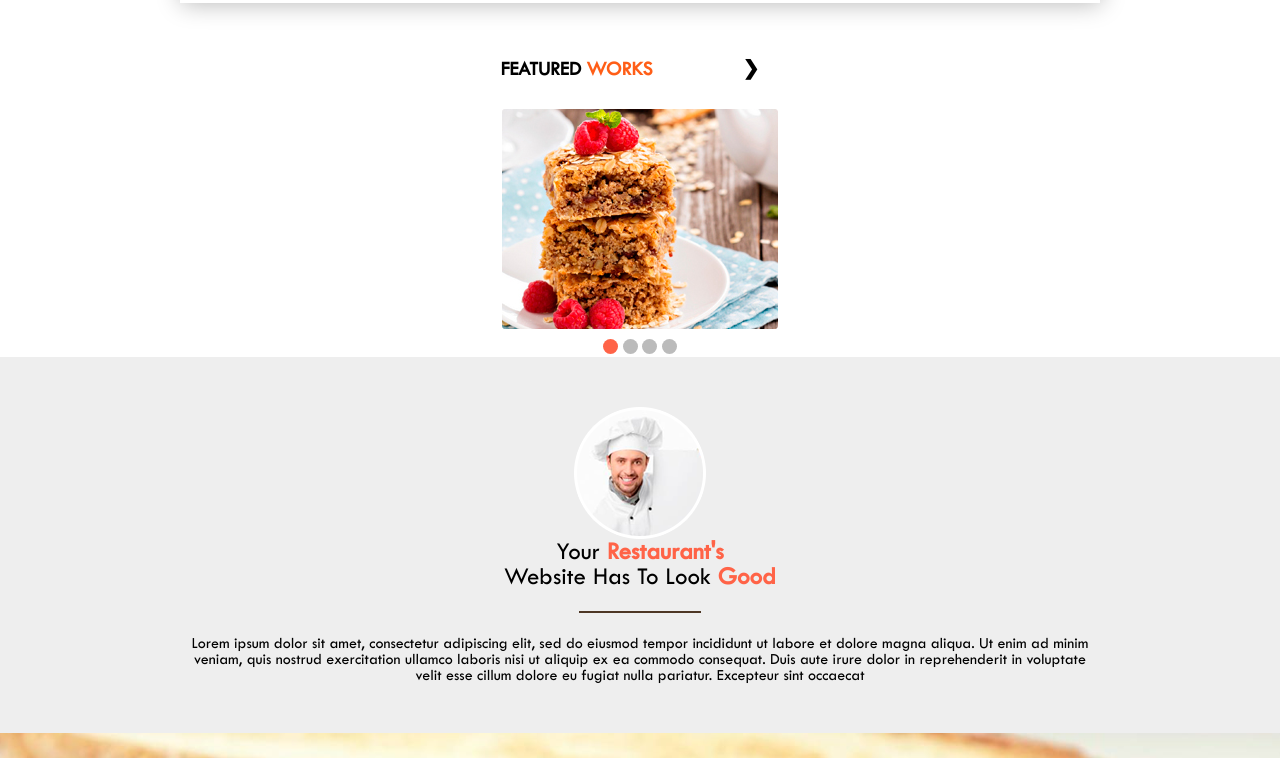
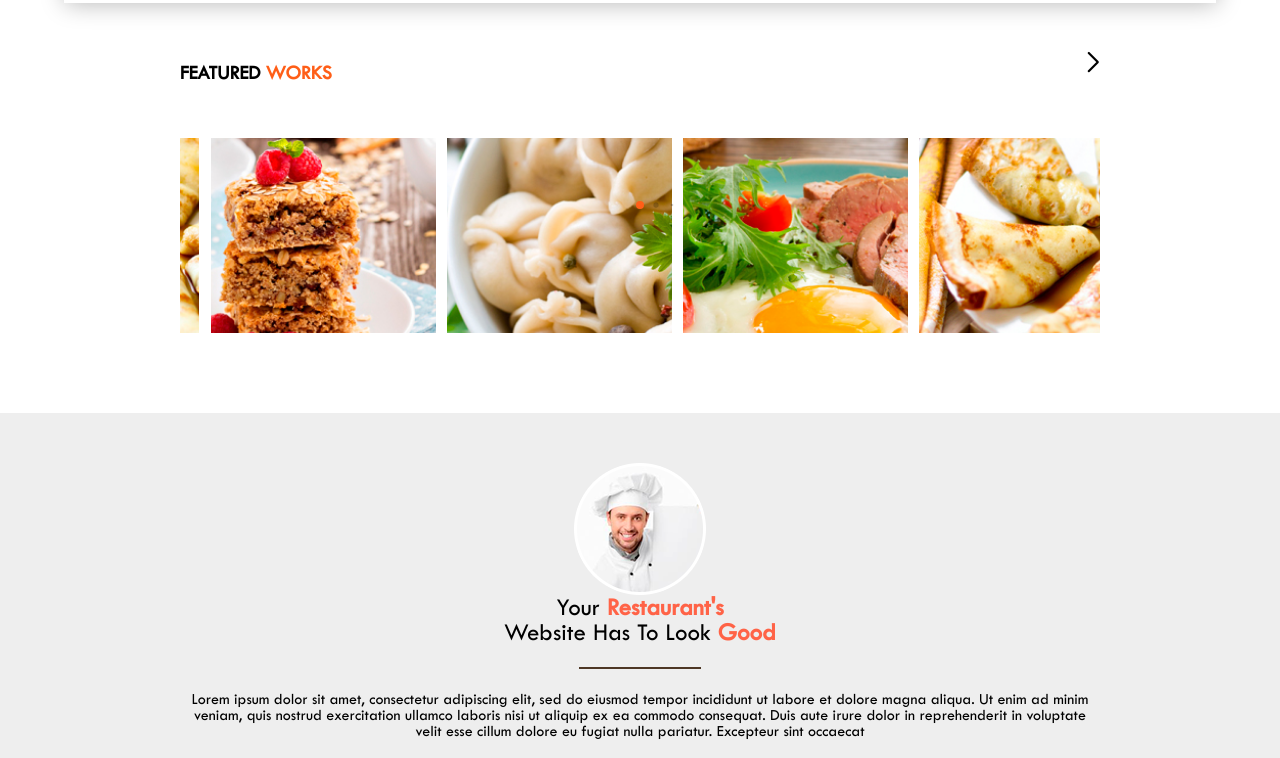
Before and after one commit to ilcary/BuildWeek1, a plain HTML site: page index.html in a window 1280 px wide. Shown: the part 261-1019 px from the top of the page. Drawn offline with Linux system fonts and the light colour scheme.

Commit message:
slide show

```diff
--- a/assets/css/responsive.css
+++ b/assets/css/responsive.css
@@ -1,7 +1,7 @@
 /*==================MOBILE=================*/
 
 
-@media (max-width: 640px) {
+@media (max-width: 767px) {
     .menu-button-container {
         display: flex;
     }
@@ -54,10 +54,42 @@
         margin-top: -6.4rem;
     }
 
+
+    /*==================slide=================*/
+    .slide-container {
+        max-width: 80%;
+        width: 100%;
+        padding: 3rem 0;
+        margin-top: 3rem;
+        margin-bottom: 8rem;
+    }
+
+    #testo {
+        font-weight: bold;
+        display: flex;
+        margin: 0 auto;
+        margin-top: 6rem;
+        justify-content: space-between;
+        width: 100%;
+        max-width: 80%;
+    }
+
+    .swiper-pagination {
+        margin-bottom: 35%;
+    }
+
+    .card-image {
+        display: flex;
+        align-items: center;
+        justify-content: center;
+        padding: 1rem 0;
+    }
+
     /*==========BLOG===========*/
 
-
-
+    .intbtn {
+        margin: 3rem auto;
+    }
 
 
 
@@ -67,32 +99,31 @@
 }
 
 
-@media screen and (min-width: 578px) and (max-width: 767px) {
-
-    .img-cornice{
-
-        height: max-content;
-        overflow: hidden;
-        width: 515px;
-    }
-
-}
 
 
 /*==================TABLET=================*/
+@media screen and (min-width: 767px) and (max-width: 920px) {
+    .intbtn {
+        margin: 3rem auto;
+    }
+}
 
+@media screen and (min-width: 767px) {
 
+    /*==========BLOG===========*/
+    .container-blog {
+        display: grid;
+    }
 
-@media screen and (min-width: 768px) {
+    footer .box1,
+    footer .box2,
+    footer .box3 {
+        padding: 0px 15px 20px;
+    }
 
-
-    footer .box1, footer .box2, footer .box3{
-        padding:0px 15px 20px;
-    }
-    footer .box1 ul{
+    footer .box1 ul {
         display: flex;
     }
-
 
     .immagine-testo {
         display: flex;
@@ -103,26 +134,50 @@
         background-color: rgba(245, 222, 179, 0);
         text-align: center;
         max-width: 90%;
-
-
     }
 
-.img-cornice{
+    .img-cornice {
         width: 50%;
     }
+
     .immagine-testo .testo {
         width: 50%;
         max-width: 50%;
-    padding: 10% 0;
         background-color: white;
+    }
+
+    .top-nav {
+        font-size: 1rem;
+    }
 
 
+    /*==================slide=================*/
 
+    .slide-container {
+        max-width: 80%;
+        width: 100%;
+        padding: 3rem 0;
+        margin-top: 3rem;
+        margin-bottom: 8rem;
+    }
+
+    #testo {
+        font-weight: bold;
+        display: flex;
+        margin: 0 auto;
+        margin-top: 6rem;
+        justify-content: space-between;
+        width: 100%;
+        max-width: 80%;
+    }
+
+    .swiper-pagination {
+        margin-bottom: 32rem;
     }
 
 
 
-.testo{
+    .testo {
         display: flex;
         flex-direction: column;
         justify-content: center;
@@ -140,34 +195,85 @@
 
 @media screen and (min-width: 920px) {
 
+    .top-nav {
+        font-size: 2rem;
+    }
 
-    section{
-        max-width:920px;
+    /*================blog====================*/
+
+
+
+
+
+
+    section {
+        max-width: 920px;
         margin: 0 auto;
     }
 
-    footer .box{
+    .container-blog {
+
+        display: grid;
+        grid-template-columns: 50% 50%;
+        gap: 0;
+
+
+    }
+
+    .immagine-testo {}
+
+    .button-blog {
+        grid-column-start: 2;
+        grid-column-end: 3;
+        width: 36.8rem;
+        padding-left: 23rem;
+        margin-bottom: 8rem;
+    }
+
+    .slide-container {
+        max-width: 920px;
+        width: 100%;
+        padding: 3rem 0;
+        margin-top: 3rem;
+        margin-bottom: 8rem;
+    }
+
+    #testo {
+        font-weight: bold;
         display: flex;
-        justify-content:space-around;
+        margin: 0 auto;
+        margin-top: 6rem;
+        justify-content: space-between;
+        width: 100%;
+        max-width: 920px;
+    }
+
+
+    footer .box {
+        display: flex;
+        justify-content: space-around;
         margin: 0 auto;
     }
+
     footer .box1 ul {
         display: flex;
         flex-direction: column;
     }
-    footer .box2{
+
+    footer .box2 {
         flex-shrink: 3;
     }
 }
+
+@media screen and (min-width: 990px) {}
+
 
 @media screen and (min-width:1200px) {
 
 
 
 
-    footer :not(.copy){
-        max-width:1200px;
+    footer :not(.copy) {
+        max-width: 1200px;
     }
 }
-
-@media screen and (min-width: 990px) {}
--- a/assets/css/style.css
+++ b/assets/css/style.css
@@ -40,10 +40,12 @@ h4 {
 
 /*============MENU HAMBURGER=============*/
 
-#resturant{
+#resturant {
     padding-right: 8rem;
 }
-.top-nav {/*da modificare x tablet e desktop margin top e rivedere dove inizia la tendina*/
+
+.top-nav {
+    /*da modificare x tablet e desktop margin top e rivedere dove inizia la tendina*/
     display: flex;
     flex-direction: row;
     align-items: center;
@@ -57,6 +59,9 @@ h4 {
     background: rgba(255, 255, 255, 0.89);
     position: sticky;
     top: 0;
+    max-width: 90%;
+    margin: 0 auto;
+    font-size: 1.2rem;
 
 
 }
@@ -145,92 +150,78 @@ h4 {
 
 }
 
-/*===========================SLIDE-SHOW==============================*/
+/*====================SLIDE SHOW X2====================*/
 
-#featured{
-    display: flex;
-}
-
-#testo{
-    font-weight: bold;
-    margin-top: 20% ;
-    margin-bottom: 3rem ;
-}
-
-span{
+#testo span {
     color: #FF5E17;
 }
 
-
-.slideshow-container {
-    margin: 0;
-    top: 0rem;
-    z-index: 1;
+.container-sec {
     display: flex;
     flex-direction: column;
     align-items: center;
     justify-content: center;
+
+}
+
+.menusopra {
+    position: relative;
+    z-index: -1;
 }
 
 
+.slide-content {
+    margin: 0 auto;
+    overflow: hidden;
+}
 
-  /* Hide the images by default */
-  .mySlides {
-    display: none;
+.image-content,
+.card-content {
+    display: flex;
+    flex-direction: column;
+    align-items: center;
+    padding: 10px 14px;
+}
 
+.image-content {
+    position: relative;
+    row-gap: 0;
+    padding: 25px 0;
+}
+
+.overlay::after {
+
+    background-color: rgb(255, 255, 255);
+}
+
+.card-image {
+    position: relative;
+
+    height: 150px;
+    width: 150px;
+}
+
+.card-image .card-img {
+    height: 150%;
+    width: 150%;
+    object-fit: cover;
 
 }
 
-  /* BOTTONE PER SCORRERE */
-  .next {
-    cursor: pointer;
-    width: auto;
-    margin: 0 auto;
-    color: rgb(0, 0, 0);
-    font-weight: bold;
-    font-size: 1.8 rem;
-    transition: 0.6s ease;
-    border-radius: 0 3px 3px 0;
-    user-select: none;
-    border-radius: 3px 0 0 3px;
-    padding: 2rem;
-    margin-left: 7rem;
+
+.swiper-pagination {
+    margin-bottom: 10rem;
 }
 
-
-
-  /* On hover, OSCURA  */
-  .next:hover {
-    background-color: rgba(0,0,0,0.8);
+.swiper-pagination-bullet {
+    background-color: #000000;
+    opacity: 1;
 }
 
-
-  /* PUNTI */
-  .dot {
-    cursor: pointer;
-    height: 15px;
-    width: 15px;
-    background-color: #bbb;
-    border-radius: 50%;
-    display: inline-block;
-    transition: background-color 0.6s ease;
-    margin-top: 1rem;
+.swiper-pagination-bullet-active {
+    background-color: #000000;
 }
 
-  .active, .dot:hover {
-    background-color: tomato;
-  }
-
-  /* ANIMAZIONE */
-  .fade {
-    animation-name: fade;
-    animation-duration: 1.5s;
-  }
-
-  @keyframes fade {
-    from {opacity: .4}
-    to {opacity: 1}
-  }
 
 /*==============================ABOUT US===============================*/
 
@@ -238,15 +229,16 @@ span{
 
 #blog {
     text-align: center;
-    padding-top:3rem ;
+    padding-top: 3rem;
 }
-#blog>h2{
+
+#blog>h2 {
     font-weight: bold;
     color: #FFF;
     text-shadow: 1px 1px 6px rgba(0, 0, 0, 0.692);
 }
 
-#blog>h2 span{
+#blog>h2 span {
     font-size: 3rem;
 }
 
@@ -263,6 +255,10 @@ span{
 
 }
 
+.immagine-testo p {
+    padding: 1.5rem;
+}
+
 .immagine-testo h3 {
     margin-top: 2.2rem;
 }
@@ -271,7 +267,6 @@ span{
 .immagine-testo .testo {
     max-width: 100%;
     background-color: white;
-    padding-bottom: 2.2rem;
 }
 
 .immagine-testo img {
@@ -279,7 +274,7 @@ span{
     min-width: 100%;
 }
 
-.img-cornice{
+.img-cornice {
 
     height: max-content;
     overflow: hidden;
@@ -288,6 +283,8 @@ span{
 
 .immagine-testo:hover img {
     transform: scale(1.2) rotate(10deg);
+    position: relative;
+    z-index: 1;
 }
 
 .separatore {
@@ -296,23 +293,25 @@ span{
     margin: 2.2rem auto;
 }
 
-.whiteone{
+.whiteone {
     border: 0.1px solid rgb(255, 255, 255);
 }
 
-#About_Us{
+#About_Us {
     padding: 50px;
     text-align: center;
 
 }
-#background-aboutus{
+
+#background-aboutus {
     background-color: #eeeeee;
 }
-#About_Us h1{
-    font-size:2.5rem;
+
+#About_Us h1 {
+    font-size: 2.5rem;
 }
 
-#About_US span{
+#About_US span {
     color: tomato;
     font-weight: bold;
 }
@@ -320,106 +319,147 @@ span{
 
 
 /*==============================BLOG===============================*/
-#blog-background{
+#blog-background {
     background-image: url("../images/blog/blog-bg.jpg");
     background-repeat: no-repeat;
     background-size: cover;
     background-position: center;
     background-attachment: fixed;
 
+
 }
 
-.immagine-testo{
+.immagine-testo {
     background-color: white;
 }
 
 
-#Blog span{
+#Blog span {
     color: tomato;
     font-weight: bold;
 }
 
+.intbtn a {
+    color: #FFF;
+}
+
+.intbtn {
+    border: 1px solid #FF5E17;
+    background-color: #FF5E17;
+    font-size: 2rem;
+    padding: 2rem;
+    text-align: center;
+    width: 45%;
+
+}
+
+.intbtn:hover a {
+    color: black;
+}
+
+.intbtn:hover {
+    background-color: #ffffff;
+    transition: 0.3s all;
+
+
+}
+
 
 /*=================================FOOTER================================*/
-footer{
+footer {
 
-    font-size:1.4rem;
+    font-size: 1.4rem;
 }
-footer p, footer address{
+
+footer p,
+footer address {
     line-height: 1.4;
 }
-.box{
+
+.box {
     padding: 70px 0;
 
 }
 
-footer span{
+footer span {
     color: tomato;
 }
 
-footer h3{
+footer h3 {
     font-weight: bold;
     padding: 0px 0px 25px
 }
 
-footer h4{
+footer h4 {
     font-size: 1.8rem;
     padding: 0px 0px 10px;
 }
 
-footer a{
+footer a {
     text-decoration: none;
     font-size: 20px;
     font-weight: bold;
 }
+
 footer i {
     color: #b0b0b0;
-    padding-right:1.5rem ;
+    padding-right: 1.5rem;
     padding-top: 1rem;
 }
-footer ul{
-    padding:20px, 0px, 0px;
+
+footer ul {
+    padding: 20px, 0px, 0px;
 }
-.stream{
-    padding:20px, 0px, 0px;
+
+.stream {
+    padding: 20px, 0px, 0px;
 }
 
 
-footer .box1, footer .box2, footer .box3{
+footer .box1,
+footer .box2,
+footer .box3 {
     padding: 0px 15px 50px;
 }
-footer .box1 i{
+
+footer .box1 i {
     color: rgb(55, 55, 55)
 }
 
-footer .box2 a{
+footer .box2 a {
     color: tomato
 }
-.follow{
+
+.follow {
     padding: 30px 0px 15px;
 }
 
-footer ul a{
+footer ul a {
     font-size: 3.5rem;
 }
-footer ul li{
+
+footer ul li {
     list-style: none;
 }
-footer .copy{
-    line-height:1.3;
+
+footer .copy {
+    line-height: 1.3;
     text-align: center;
-    letter-spacing:1.2;
-    font-size:1.2rem;
+    letter-spacing: 1.2;
+    font-size: 1.2rem;
     font-weight: 600;
-    padding:20px;
+    padding: 20px;
     background-color: rgb(158, 114, 148, 0.2);
 }
-footer .copy span{
-    font-size:1.6rem;
+
+footer .copy span {
+    font-size: 1.6rem;
 }
-.stream img{
+
+.stream img {
     padding: 1rem;
 }
+
 /*.stream{
    max-width: 70%;
     display: flex;
@@ -429,7 +469,7 @@ footer .copy span{
 
 /*==============================MENU PRICING===============================*/
 
-#menu-price{
+#menu-price {
     padding: 70px 0px;
 }
 
@@ -441,71 +481,74 @@ footer .copy span{
     margin-right: auto;
 }
 
-#menu-price h1, .description{
+#menu-price h1,
+.description {
     text-align: center;
     padding: 40px 0px;
 }
 
-.description, .pricing p{
+.description,
+.pricing p {
     color: #9D9D9D;
 }
 
-.description{
+.description {
     line-height: 2.5rem;
 }
 
-.pricing p{
+.pricing p {
     font-size: 90%;
     line-height: 2.2rem;
 }
 
-.pricing{
+.pricing {
     padding: 60px 0px 0px;
 }
 
-.title{
+.title {
     padding: 30px 0px;
 }
 
-.dish-title h2{
+.dish-title h2 {
     padding: 0px 0px 10px;
 }
 
-.dish strong{
+.dish strong {
     color: #938463;
 }
 
-.dish p{
+.dish p {
     padding: 10px 0px 0px;
 }
 
-.pricing li{
+.pricing li {
     padding: 20px 0px;
     list-style: none;
 }
 
-.pricing ul{
+.pricing ul {
     padding: 0px 0px 70px;
 }
 
-.more-info{
+.more-info {
     color: #FF5E17;
     border: 1px solid #FF5E17;
     background-color: white;
     font-size: 2rem;
-    padding: 3rem;
+    padding: 2rem;
     text-align: center;
-    width: 30rem;
+    width: 45%;
 
 }
 
-.more-info:hover{
+.more-info:hover {
     color: rgb(255, 255, 255);
     background-color: #FF5E17;
     transition: 0.3s all;
 
 }
-.button-right{
+
+.button-right {
     display: flex;
     flex-direction: column;
     align-items: flex-end;
@@ -517,7 +560,7 @@ footer .copy span{
 
 /*==============================NEWS LETTER===============================*/
 
-#newsletter-background{
+#newsletter-background {
     background-image: url("../images/subscribe-bg.jpg");
     background-repeat: no-repeat;
     background-attachment: fixed;
@@ -525,35 +568,36 @@ footer .copy span{
     padding: 100px 0;
 }
 
-#newsletter h1{
+#newsletter h1 {
     padding: 40px 0px;
 }
 
-#newsletter p{
+#newsletter p {
     padding: 20px 0px;
     font-size: 110%;
 }
 
-#newsletter h1, #newsletter p{
+#newsletter h1,
+#newsletter p {
     text-align: center;
     color: white;
 }
 
-::-webkit-input-placeholder{
+::-webkit-input-placeholder {
     font-family: font123;
     src: url("../fonts/ufonts.com_tw-cen-mt.ttf");
     font-size: 120%;
     color: #bbb;
 }
 
-.compila-form{
+.compila-form {
     width: 100%;
     padding: 28px 10px;
     border: 1px solid #bbb;
     margin-bottom: 2.5rem;
 }
 
-.button-subscribe{
+.button-subscribe {
     width: 70%;
     padding: 28px 10px;
     background-color: rgb(119, 183, 183);
@@ -564,18 +608,20 @@ footer .copy span{
 
 
 
+
 /*==============================CONTACT US===============================*/
 
-#contact-us h1{
+#contact-us h1 {
     padding: 40px 0px;
     text-align: center;
 }
 
-#contact-us h3{
+#contact-us h3 {
     padding: 20px 0px;
 }
 
-#full-name, #enter-email{
+#full-name,
+#enter-email {
     padding: 18px 10px;
     margin-bottom: 1.5rem;
 }
--- a/assets/js/script.js
+++ b/assets/js/script.js
@@ -1,28 +1,31 @@
-let slideIndex = 1;
-showSlides(slideIndex);
 
-// prossima
-function plusSlides(n) {
-  showSlides(slideIndex += n);
-}
 
-// controlli img
-function currentSlide(n) {
-  showSlides(slideIndex = n);
-}
+var swiper = new Swiper(".slide-content", {
+  slidesPerView: 3,
+  spaceBetween: 25,
+  loop: true,
+  centerSlide: 'true',
+  fade: 'true',
+  grabCursor: 'true',
+  pagination: {
+    el: ".swiper-pagination",
+    clickable: true,
+    dynamicBullets: true,
+  },
+  navigation: {
+    nextEl: ".swiper-button-next",
+    prevEl: ".swiper-button-prev",
+  },
 
-function showSlides(n) {
-  let i;
-  let slides = document.getElementsByClassName("mySlides");
-  let dots = document.getElementsByClassName("dot");
-  if (n > slides.length) {slideIndex = 1}
-  if (n < 1) {slideIndex = slides.length}
-  for (i = 0; i < slides.length; i++) {
-    slides[i].style.display = "none";
-  }
-  for (i = 0; i < dots.length; i++) {
-    dots[i].className = dots[i].className.replace(" active", "");
-  }
-  slides[slideIndex-1].style.display = "block";
-  dots[slideIndex-1].className += " active";
-}
+  breakpoints: {
+    0: {
+      slidesPerView: 1,
+    },
+    520: {
+      slidesPerView: 3,
+    },
+    920: {
+      slidesPerView: 4,
+    },
+  },
+});
--- a/index.html
+++ b/index.html
@@ -8,6 +8,7 @@
     <link rel="stylesheet" href="./assets/css/reset.css">
     <link rel="stylesheet" href="./assets/css/style.css">
     <link rel="stylesheet" href="./assets/css/responsive.css">
+    <link rel="stylesheet" href="./assets/css/swiper-bundle.min.css">
     <script src="https://kit.fontawesome.com/ca90b3e3f2.js" crossorigin="anonymous"></script>
 
 </head>
@@ -35,51 +36,101 @@
     </section>
 
 
-    <div class="slideshow-container">
 
-        <div id="featured">
+    <div class="container-sec">
         <div id="testo">
-                <h3>FEATURED <span>WORKS</span><a class="next" onclick="plusSlides(1)">&#10095;</a></h3>
+            <div>
+                <h3>FEATURED <span>WORKS</span></h3>
+
+            </div><div class="swiper-button-next swiper-navBtn">
                 </div>
-            <!-- freccia avanti -->
-            <div id="freccia">
+        </div>
+
+        <div class="slide-container swiper">
+            <div class="slide-content">
+                <div class="card-wrapper swiper-wrapper">
+                    <div class="card swiper-slide">
+                        <div class="image-content">
+
+
+                            <div class="card-image">
+                                <img src="./assets/images/slider/slider-img-1.jpg" alt="" class="card-img">
+                            </div>
+                        </div>
+
+                        <div class="card-content">
+                        </div>
+                    </div>
+                    <div class="card swiper-slide">
+                        <div class="image-content">
+
+
+                            <div class="card-image">
+                                <img src="./assets/images/slider/slider-img-2.jpg" alt="" class="card-img">
+                            </div>
+                        </div>
+
+                        <div class="card-content">
 
                         </div>
                     </div>
+                    <div class="card swiper-slide">
+                        <div class="image-content">
 
-        <!-- slide show -->
-        <div class="mySlides fade">
 
-            <img src="./assets/images/slider/slider-img-1.jpg">
+                            <div class="card-image">
+                                <img src="./assets/images/slider/slider-img-3.jpg" alt="" class="card-img">
+                            </div>
                         </div>
 
-        <div class="mySlides fade">
+                        <div class="card-content">
 
-            <img src="./assets/images/slider/slider-img-2.jpg">
+                        </div>
+                    </div>
+                    <div class="card swiper-slide">
+                        <div class="image-content">
+
+                            <div class="card-image">
+                                <img src="./assets/images/slider/slider-img-4.jpg" alt="" class="card-img">
+                            </div>
                         </div>
 
-        <div class="mySlides fade">
+                    </div>
+                </div>
+            </div>
+        </div>
+        <div><div class="swiper-pagination"></div></div>
 
-            <img src="./assets/images/slider/slider-img-3.jpg">
     </div>
 
-        <div class="mySlides fade">
-
-            <img src="./assets/images/slider/slider-img-4.jpg">
     </div>
 
 
 
 
 
-        <!-- The bottoni dot -->
-        <div style="text-align:center">
-            <span class="dot" onclick="currentSlide(1)"></span>
-            <span class="dot" onclick="currentSlide(2)"></span>
-            <span class="dot" onclick="currentSlide(3)"></span>
-            <span class="dot" onclick="currentSlide(4)"></span>
-        </div>
-    </div>
+
+
+
+
+
+
+
+
+
+
+
+
+
+
+
+
+
+
+
+
+
+
 
 
 
@@ -107,6 +158,7 @@
                 <h2>Latest <span>From</span> the <span>Blog</span></h2>
                 <div class="separatore whiteone"></div>
                 <div class="container-blog">
+
                     <div class="immagine-testo">
                         <div class="img-cornice">
                             <img src="assets/images/blog/blog-img-1.jpg" alt="Homestyle Chicken Pot Pie">
@@ -118,6 +170,7 @@
                             <p>Prepared in true New England fash-ion. Tender all-white meat chicken simmered...</p>
                         </div>
                     </div>
+
                     <div class="immagine-testo">
                         <div class="img-cornice">
                             <img src="assets/images/blog/blog-img-2.jpg" alt="Homestyle Chicken Pot Pie">
@@ -141,7 +194,6 @@
                         </div>
                     </div>
 
-
                     <div class="immagine-testo">
 
                         <div class="testo adestra">
@@ -154,6 +206,8 @@
                             <img src="assets/images/blog/blog-img-4.jpg" alt="Homestyle Chicken Pot Pie">
                         </div>
                     </div>
+
+
                     <div class="immagine-testo">
                         <div class="img-cornice">
                             <img src="assets/images/blog/blog-img-5.jpg" alt="Homestyle Chicken Pot Pie">
@@ -165,7 +219,6 @@
                         </div>
                     </div>
 
-
                     <div class="immagine-testo">
                         <div class="img-cornice">
                             <img src="assets/images/blog/blog-img-6.jpg" alt="Homestyle Chicken Pot Pie">
@@ -176,11 +229,14 @@
                             <p>Prepared in true New England fash-ion. Tender all-white meat chicken simmered...</p>
                         </div>
                     </div>
+                    <div class="button-blog">
+                        <div class="intbtn"><a target="_blank" href="#">MORE INFO</a></div>
+                    </div>
 
-                    <div class="More_Info">
-                        <a href="">MORE INFO</a>
                 </div>
-                </div>
+
+
+
 
             </section>
         </div>
@@ -285,6 +341,7 @@
 
                                     <div class="dish-title">
                                         <h2>Caesar Salad</h2>
+                                        <div class="bdotted"></div>
                                         <strong>$ 7.00</strong>
                                     </div>
 
@@ -431,7 +488,10 @@
 
 
 
+
+    <script src="./assets/js/swiper-bundle.min.js"></script>
     <script src="./assets/js/script.js"></script>
+
 </body>
 
 
```
Also changed, not shown: assets/css/swiper-bundle.min.css (added), assets/js/swiper-bundle.min.js (added). Lines whose indentation alone changed are shown as unchanged.
